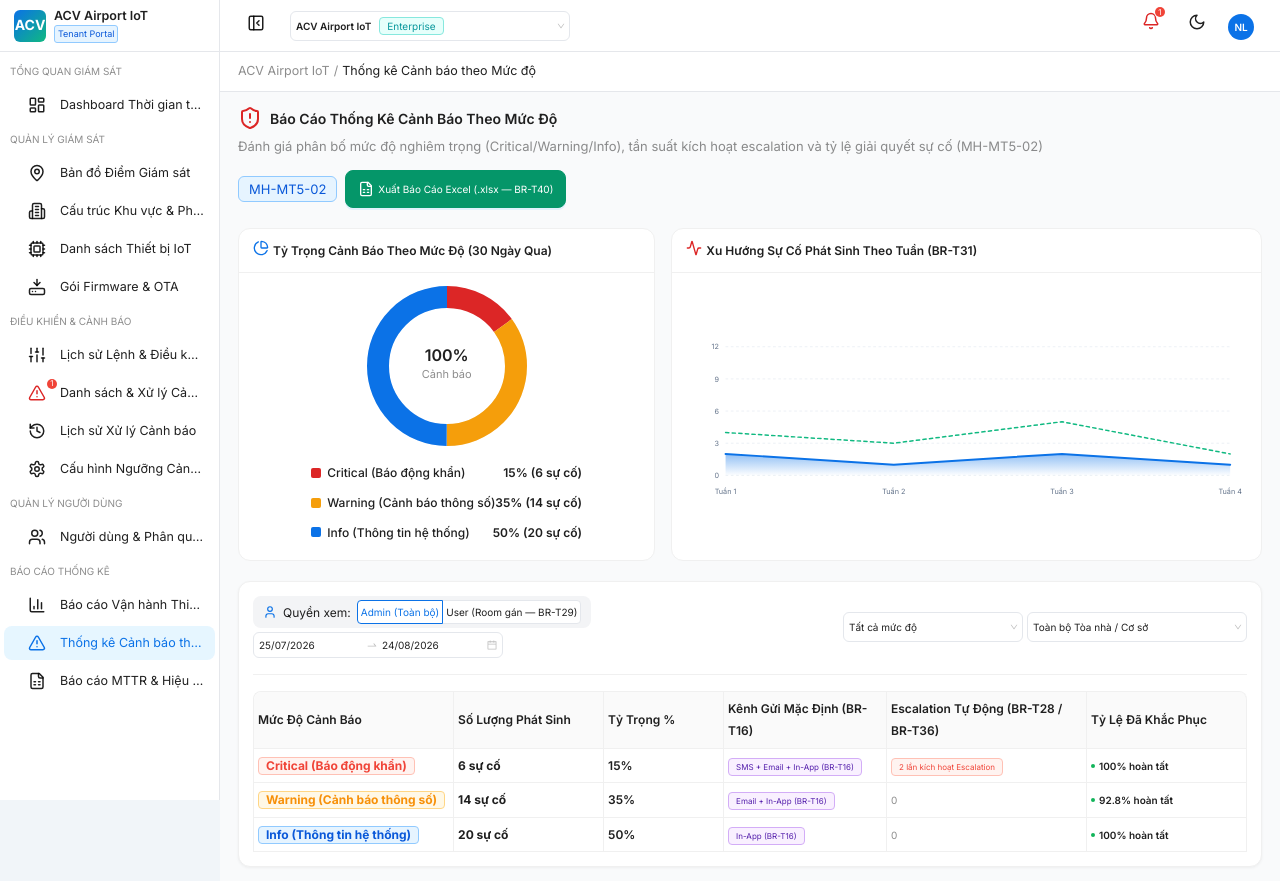
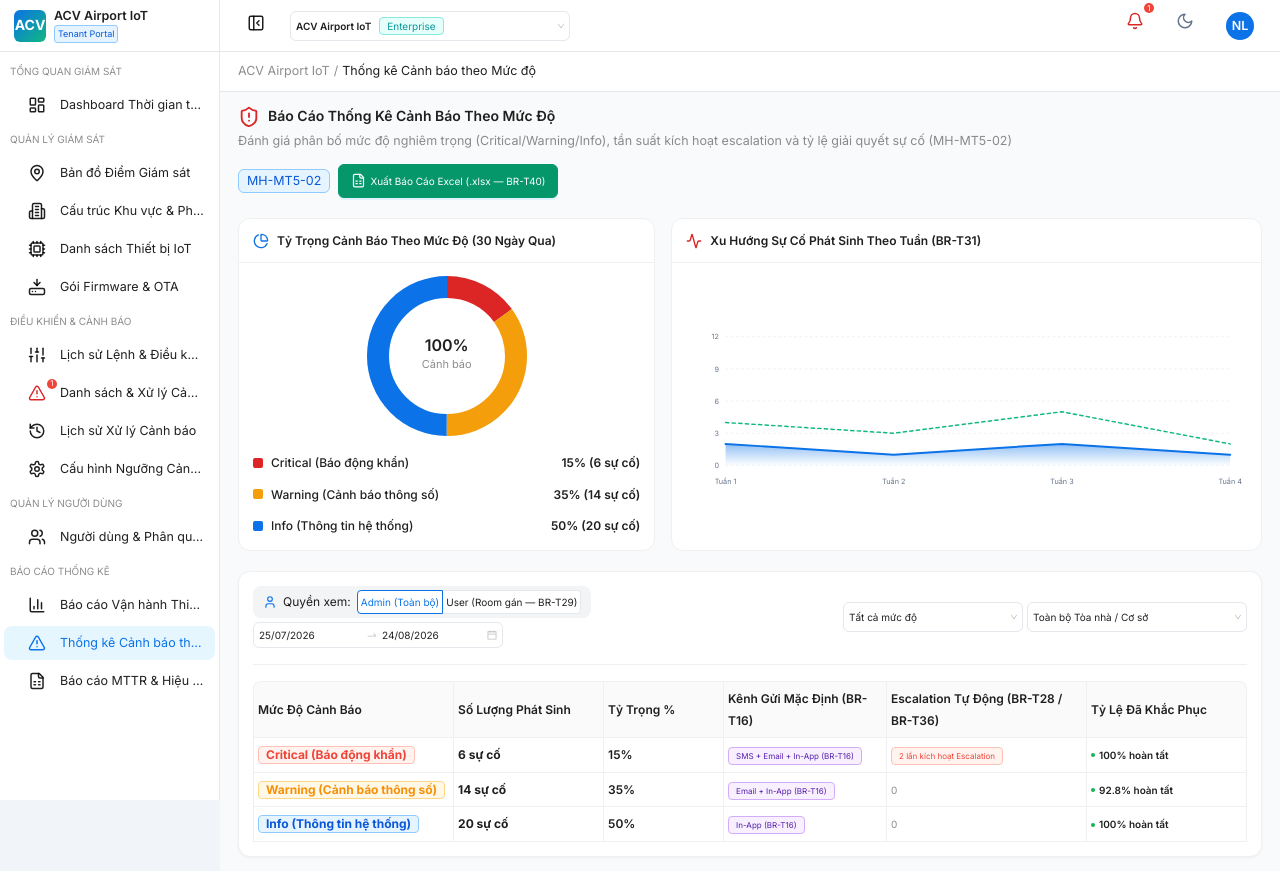
Before and after one commit to ruadepzai/Smartsite-IoT-Platform, a React (Vite) app: page /tenant/reports/alert-severity in a window 1280 px wide. Built offline with nearby package versions, Linux system fonts and the light colour scheme; a web font is replaced by a local one.

Commit message:
style: fix icon vertical alignment, header buttons centering, and expand legend width to prevent text collision

```diff
--- a/src/components/charts/DashboardCharts.jsx
+++ b/src/components/charts/DashboardCharts.jsx
@@ -484,14 +484,25 @@ export function DonutBreakdownChart({
         </div>
       </div>
 
-      <div style={{ display: 'flex', flexDirection: 'column', gap: 8, minWidth: 160 }}>
+      <div style={{ display: 'flex', flexDirection: 'column', gap: 10, minWidth: 260, flex: 1 }}>
         {data.map((item, idx) => (
-          <div key={idx} style={{ display: 'flex', justifyContent: 'space-between', alignItems: 'center', fontSize: 12 }}>
-            <div style={{ display: 'flex', alignItems: 'center', gap: 6 }}>
-              <span style={{ width: 10, height: 10, borderRadius: 2, backgroundColor: item.color }} />
-              <span style={{ fontWeight: 500 }}>{item.name}</span>
+          <div
+            key={idx}
+            style={{
+              display: 'flex',
+              justifyContent: 'space-between',
+              alignItems: 'center',
+              fontSize: 12,
+              gap: 16,
+            }}
+          >
+            <div style={{ display: 'flex', alignItems: 'center', gap: 8 }}>
+              <span style={{ width: 10, height: 10, borderRadius: 2, backgroundColor: item.color, flexShrink: 0 }} />
+              <span style={{ fontWeight: 500, whiteSpace: 'nowrap' }}>{item.name}</span>
             </div>
-            <span style={{ fontWeight: 600 }}>{item.percentage}% {item.revenue ? `(${item.revenue})` : item.detail ? `(${item.detail})` : ''}</span>
+            <span style={{ fontWeight: 600, whiteSpace: 'nowrap', paddingLeft: 16 }}>
+              {item.percentage}% {item.revenue ? `(${item.revenue})` : item.detail ? `(${item.detail})` : ''}
+            </span>
           </div>
         ))}
       </div>
--- a/src/layouts/TenantLayout.jsx
+++ b/src/layouts/TenantLayout.jsx
@@ -416,16 +416,25 @@ export default function TenantLayout() {
 
             {/* Notification Bell */}
             <Tooltip title={criticalCount > 0 ? `Có ${criticalCount} cảnh báo Critical chưa xử lý` : 'Trung tâm cảnh báo'}>
-              <Button
-                type="text"
-                shape="circle"
-                icon={
-                  <Badge count={criticalCount} size="small">
+              <div style={{ display: 'inline-flex', alignItems: 'center', justifyContent: 'center' }}>
+                <Badge count={criticalCount} size="small" offset={[-3, 4]}>
+                  <Button
+                    type="text"
+                    shape="circle"
+                    onClick={() => navigate('/tenant/alerts')}
+                    style={{
+                      display: 'inline-flex',
+                      alignItems: 'center',
+                      justifyContent: 'center',
+                      width: 34,
+                      height: 34,
+                      padding: 0,
+                    }}
+                  >
                     <Bell size={18} style={{ color: criticalCount > 0 ? '#DC2626' : undefined }} />
-                  </Badge>
-                }
-                onClick={() => navigate('/tenant/alerts')}
-              />
+                  </Button>
+                </Badge>
+              </div>
             </Tooltip>
 
             {/* Theme Toggle */}
@@ -433,26 +442,45 @@ export default function TenantLayout() {
               <Button
                 type="text"
                 shape="circle"
-                icon={isDark ? <Sun size={18} /> : <Moon size={18} />}
                 onClick={toggleTheme}
-              />
+                style={{
+                  display: 'inline-flex',
+                  alignItems: 'center',
+                  justifyContent: 'center',
+                  width: 34,
+                  height: 34,
+                  padding: 0,
+                }}
+              >
+                {isDark ? <Sun size={18} style={{ color: '#FDB022' }} /> : <Moon size={18} style={{ color: '#64748B' }} />}
+              </Button>
             </Tooltip>
 
             {/* User Profile */}
             <Dropdown menu={{ items: userMenuItems }} trigger={['click']} placement="bottomRight">
-              <Space style={{ cursor: 'pointer' }} size={8}>
-                <Avatar style={{ backgroundColor: '#0B72E7', fontWeight: 600 }}>
+              <div
+                style={{
+                  display: 'inline-flex',
+                  alignItems: 'center',
+                  gap: 8,
+                  cursor: 'pointer',
+                  padding: '3px 8px',
+                  borderRadius: 8,
+                  height: 34,
+                }}
+              >
+                <Avatar style={{ backgroundColor: '#0B72E7', fontWeight: 600, fontSize: 12.5, flexShrink: 0 }} size={28}>
                   NL
                 </Avatar>
-                <div style={{ display: 'none' }} className="lg:block text-left">
-                  <Text strong style={{ fontSize: 13, display: 'block', lineHeight: 1.2 }}>
+                <div style={{ display: 'none', lineHeight: 1.2, textAlign: 'left' }} className="lg:block">
+                  <Text strong style={{ fontSize: 12.5, display: 'block' }}>
                     Nguyễn Hoàng Long
                   </Text>
-                  <Text type="secondary" style={{ fontSize: 11 }}>
+                  <Text type="secondary" style={{ fontSize: 10.5 }}>
                     Tenant Admin (AT-03)
                   </Text>
                 </div>
-              </Space>
+              </div>
             </Dropdown>
           </Space>
         </Header>
--- a/src/pages/tenant/reports/TenantAlertSeverityReport.jsx
+++ b/src/pages/tenant/reports/TenantAlertSeverityReport.jsx
@@ -218,27 +218,27 @@ export default function TenantAlertSeverityReport() {
       {/* Header trang */}
       <div style={{ display: 'flex', justifyContent: 'space-between', alignItems: 'center', flexWrap: 'wrap', gap: 12 }}>
         <div>
-          <Space size={8} align="center">
-            <ShieldAlert size={24} style={{ color: '#DC2626' }} />
-            <Title level={4} style={{ margin: 0 }}>
+          <div style={{ display: 'flex', alignItems: 'center', gap: 8 }}>
+            <ShieldAlert size={22} style={{ color: '#DC2626', flexShrink: 0 }} />
+            <Title level={4} style={{ margin: 0, lineHeight: 1.2 }}>
               Báo Cáo Thống Kê Cảnh Báo Theo Mức Độ
             </Title>
-          </Space>
-          <Text type="secondary" style={{ fontSize: 13, display: 'block', marginTop: 2 }}>
+          </div>
+          <Text type="secondary" style={{ fontSize: 12.5, display: 'block', marginTop: 2 }}>
             Đánh giá phân bố mức độ nghiêm trọng (Critical/Warning/Info), tần suất kích hoạt escalation và tỷ lệ giải quyết sự cố (MH-MT5-02)
           </Text>
         </div>
 
-        <Space>
-          <Tag color="blue" style={{ fontSize: 13, padding: '4px 10px', borderRadius: 6 }}>
+        <Space align="center">
+          <Tag color="blue" style={{ fontSize: 12.5, padding: '3px 8px', borderRadius: 6 }}>
             MH-MT5-02
           </Tag>
           <Button
             type="primary"
-            icon={<FileSpreadsheet size={16} />}
+            icon={<FileSpreadsheet size={15} />}
             onClick={handleExportExcel}
             disabled={filteredTable.length === 0}
-            style={{ backgroundColor: '#059669', borderColor: '#059669', borderRadius: 8, height: 38 }}
+            style={{ backgroundColor: '#059669', borderColor: '#059669', borderRadius: 6, height: 34 }}
           >
             Xuất Báo Cáo Excel (.xlsx — BR-T40)
           </Button>
@@ -250,10 +250,10 @@ export default function TenantAlertSeverityReport() {
         <Col xs={24} lg={10}>
           <Card
             title={
-              <Space>
-                <PieChartIcon size={16} style={{ color: '#0B72E7' }} />
+              <div style={{ display: 'flex', alignItems: 'center', gap: 8 }}>
+                <PieChartIcon size={16} style={{ color: '#0B72E7', flexShrink: 0 }} />
                 <span>Tỷ Trọng Cảnh Báo Theo Mức Độ (30 Ngày Qua)</span>
-              </Space>
+              </div>
             }
             style={{ borderRadius: 12, height: '100%' }}
           >
@@ -266,10 +266,10 @@ export default function TenantAlertSeverityReport() {
         <Col xs={24} lg={14}>
           <Card
             title={
-              <Space>
-                <Activity size={16} style={{ color: '#DC2626' }} />
+              <div style={{ display: 'flex', alignItems: 'center', gap: 8 }}>
+                <Activity size={16} style={{ color: '#DC2626', flexShrink: 0 }} />
                 <span>Xu Hướng Sự Cố Phát Sinh Theo Tuần (BR-T31)</span>
-              </Space>
+              </div>
             }
             style={{ borderRadius: 12 }}
           >
--- a/src/pages/tenant/reports/TenantDeviceReport.jsx
+++ b/src/pages/tenant/reports/TenantDeviceReport.jsx
@@ -293,27 +293,27 @@ export default function TenantDeviceReport() {
       {/* Header trang */}
       <div style={{ display: 'flex', justifyContent: 'space-between', alignItems: 'center', flexWrap: 'wrap', gap: 12 }}>
         <div>
-          <Space size={8} align="center">
-            <BarChart3 size={24} style={{ color: '#0B72E7' }} />
-            <Title level={4} style={{ margin: 0 }}>
+          <div style={{ display: 'flex', alignItems: 'center', gap: 8 }}>
+            <BarChart3 size={22} style={{ color: '#0B72E7', flexShrink: 0 }} />
+            <Title level={4} style={{ margin: 0, lineHeight: 1.2 }}>
               Báo Cáo Vận Hành Thiết Bị & Uptime
             </Title>
-          </Space>
-          <Text type="secondary" style={{ fontSize: 13, display: 'block', marginTop: 2 }}>
+          </div>
+          <Text type="secondary" style={{ fontSize: 12.5, display: 'block', marginTop: 2 }}>
             Tổng hợp tỷ lệ khả dụng Uptime/Downtime, số lần và thời lượng mất kết nối theo chu kỳ 30 ngày (MH-MT5-01)
           </Text>
         </div>
 
-        <Space>
-          <Tag color="blue" style={{ fontSize: 13, padding: '4px 10px', borderRadius: 6 }}>
+        <Space align="center">
+          <Tag color="blue" style={{ fontSize: 12.5, padding: '3px 8px', borderRadius: 6 }}>
             MH-MT5-01
           </Tag>
           <Button
             type="primary"
-            icon={<FileSpreadsheet size={16} />}
+            icon={<FileSpreadsheet size={15} />}
             onClick={handleExportExcel}
             disabled={filteredData.length === 0}
-            style={{ backgroundColor: '#059669', borderColor: '#059669', borderRadius: 8, height: 38 }}
+            style={{ backgroundColor: '#059669', borderColor: '#059669', borderRadius: 6, height: 34 }}
           >
             Xuất Báo Cáo Excel (.xlsx — BR-T40)
           </Button>
--- a/src/pages/tenant/reports/TenantMttrReport.jsx
+++ b/src/pages/tenant/reports/TenantMttrReport.jsx
@@ -238,27 +238,27 @@ export default function TenantMttrReport() {
       {/* Header trang */}
       <div style={{ display: 'flex', justifyContent: 'space-between', alignItems: 'center', flexWrap: 'wrap', gap: 12 }}>
         <div>
-          <Space size={8} align="center">
-            <Clock size={24} style={{ color: '#0B72E7' }} />
-            <Title level={4} style={{ margin: 0 }}>
+          <div style={{ display: 'flex', alignItems: 'center', gap: 8 }}>
+            <Clock size={22} style={{ color: '#0B72E7', flexShrink: 0 }} />
+            <Title level={4} style={{ margin: 0, lineHeight: 1.2 }}>
               Báo Cáo Thời Gian Phản Hồi (MTTR) & Hiệu Suất
             </Title>
-          </Space>
-          <Text type="secondary" style={{ fontSize: 13, display: 'block', marginTop: 2 }}>
+          </div>
+          <Text type="secondary" style={{ fontSize: 12.5, display: 'block', marginTop: 2 }}>
             Đo lường thời gian trung bình tiếp nhận xử lý sự cố (Mean Time To Resolve) và tỷ lệ tuân thủ cam kết chất lượng dịch vụ SLA (MH-MT5-03)
           </Text>
         </div>
 
-        <Space>
-          <Tag color="blue" style={{ fontSize: 13, padding: '4px 10px', borderRadius: 6 }}>
+        <Space align="center">
+          <Tag color="blue" style={{ fontSize: 12.5, padding: '3px 8px', borderRadius: 6 }}>
             MH-MT5-03
           </Tag>
           <Button
             type="primary"
-            icon={<FileSpreadsheet size={16} />}
+            icon={<FileSpreadsheet size={15} />}
             onClick={handleExportExcel}
             disabled={filteredData.length === 0}
-            style={{ backgroundColor: '#059669', borderColor: '#059669', borderRadius: 8, height: 38 }}
+            style={{ backgroundColor: '#059669', borderColor: '#059669', borderRadius: 6, height: 34 }}
           >
             Xuất Báo Cáo Excel (.xlsx — BR-T40)
           </Button>
```
